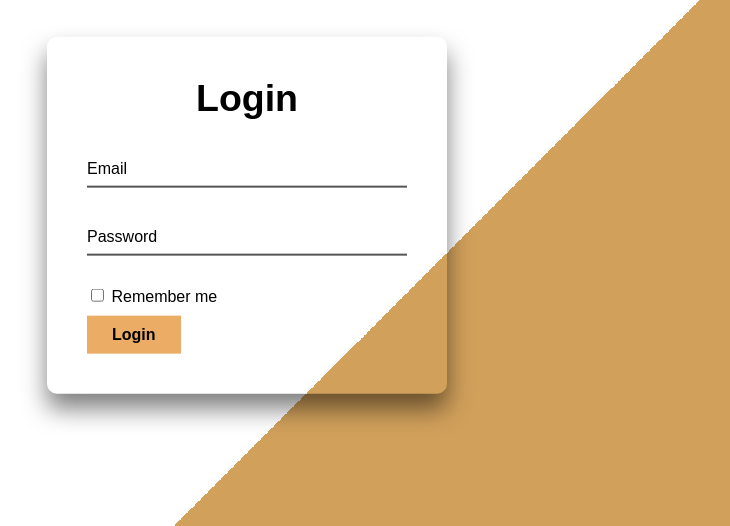
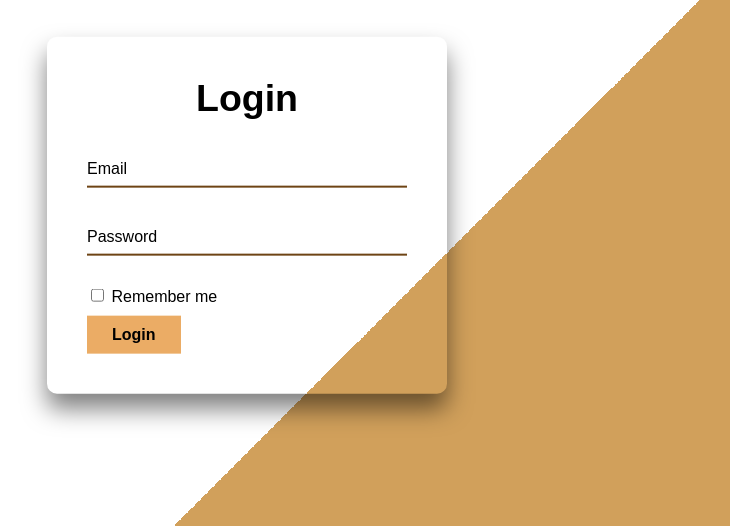
Before and after one commit to firraandriani/B5_COSTOM, a PHP site: page /KampungCoklat/ in a window 1280 px wide. Shown: the part 167-693 px from the top of the page, without its empty margins (393-1123 px from the left). Run offline with PHP 8.4, Linux system fonts and the light colour scheme.

Commit message:
ubah css awal masuk

```diff
--- a/app/views/login/index.php
+++ b/app/views/login/index.php
@@ -35,7 +35,7 @@
 			<div class="inputBox">
 				<input type="text" name="email" required oninvalid="this.setCustomValidity('Email tidak boleh kosong')" oninput="setCustomValidity('')"></input>
 				<label>Email</label>
-				<span class="input user"></span>
+				<span class="input pass"></span>
 			</div>
 			<div class="inputBox">
 				<input type="password" name="password" required minlength="3" maxlength="8" oninvalid="this.setCustomValidity('Password tidak boleh kosong')" oninput="setCustomValidity('')"></input>
--- a/public/css/Awal MAsuk.css
+++ b/public/css/Awal MAsuk.css
@@ -48,7 +48,6 @@ div.logo img {
 
 .box .inputBox {
   position: relative;
-  background-color: #fff;
 }
 
 .box .inputBox input {
@@ -57,10 +56,9 @@ div.logo img {
   font-size: 16px;
   color: rgb(0, 0, 0);
   margin-bottom: 30px;
-  background-color: #fff;
   border: none;
   outline: none;
-  background: transparent;
+  background-color: #fff;
 }
 
 .box .inputBox label {
@@ -68,18 +66,18 @@ div.logo img {
   top: 0;
   left: 0;
   padding: 10px 0;
-  background-color: #fff;
   font-size: 16px;
   color: rgb(0, 0, 0);
   pointer-events: none;
   transition: 0.25s;
+  background: white;
+  width: 100%;
 }
 
 .box .inputBox input:focus~label,
 .box .inputBox input:valid~label {
   top: -22.5px;
   left: 0;
-  background-color: #fff;
   color: #6e4415;
   font-size: 12px;
   font-weight: bolder;
@@ -89,9 +87,8 @@ div.logo img {
   position: absolute;
   bottom: 30px;
   right: 0;
-  background-color: #fff;
   display: block;
-  background: #555;
+  background: #6e4415;
   width: 100%;
   height: 2px;
 }
@@ -116,7 +113,11 @@ div.logo img {
   transform: scaleX(1);
   transform-origin: left;
   transition: transform 0.25s ease-in-out;
-  background-color: #fff;
+}
+
+.box h5 a {
+  color: #fff;
+  text-decoration: none;
 }
 
 .remember {
```
